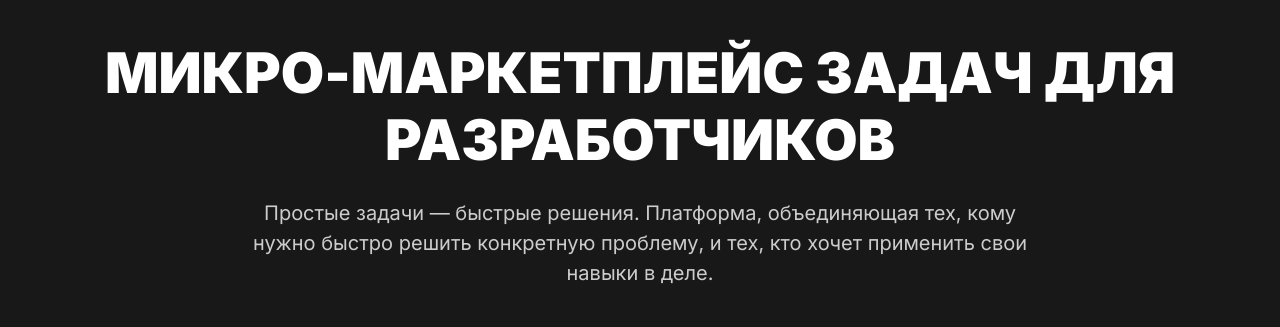
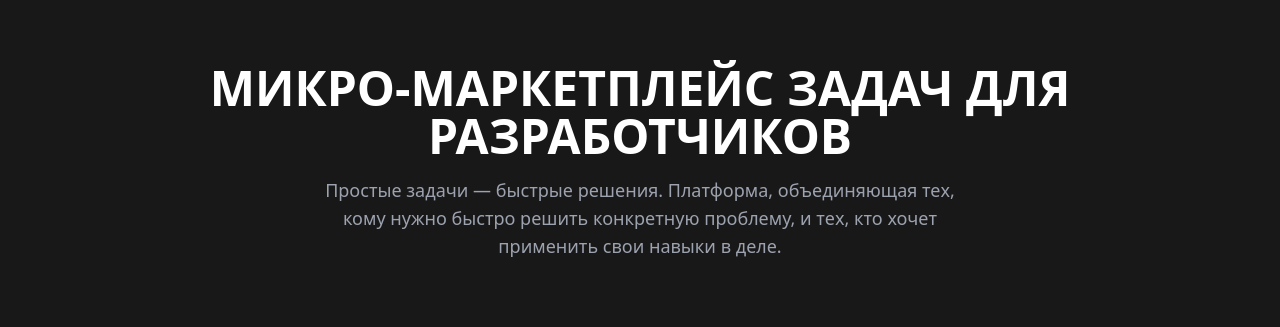
Before and after one commit to TimurKurilov/taskie, a Django app: page / in a window 1280 px wide. Shown: the part 61-388 px from the top of the page. Run offline with Django 5.2, Linux system fonts and the light colour scheme; some libraries are stand-ins or nearby versions.

Commit message:
update navbar

```diff
--- /dev/null
+++ b/taskie/templates/base.html
@@ -0,0 +1,77 @@
+<!DOCTYPE html>
+<html lang="en">
+<head>
+  <meta charset="UTF-8" />
+  <meta name="viewport" content="width=device-width, initial-scale=1.0" />
+  <title>{% block title %}Taskie{% endblock %}</title>
+
+  <script src="https://cdn.tailwindcss.com"></script>
+  <script>
+    tailwind.config = {
+      theme: {
+        extend: {
+          colors: {
+            navbar: "#191819",
+          },
+        },
+      },
+    };
+  </script>
+  <link rel="preconnect" href="https://fonts.googleapis.com">
+  <link rel="preconnect" href="https://fonts.gstatic.com" crossorigin>
+  <link href="https://fonts.googleapis.com/css2?family=Inter:wght@400;700;900&display=swap" rel="stylesheet">
+
+  {% load static %}
+  {% block extra_css %}{% endblock %}
+
+  <style>
+    body {
+      background-color: #191819;
+      color: #ffffff;
+    }
+  </style>
+</head>
+<body>
+
+  <!-- Навбар -->
+  <nav class="flex items-center justify-between px-6 py-4 bg-navbar border-b border-gray-700 text-white">
+    <a href="/"><div class="text-xl font-bold">Taskie</div></a>
+
+    <div class="flex items-center gap-5">
+      <a href="/tasks/" class="text-gray-400 hover:text-white" title="Список задач">
+        <svg xmlns="http://www.w3.org/2000/svg" class="h-6 w-6" fill="none"
+             viewBox="0 0 24 24" stroke="currentColor" stroke-width="1.5">
+          <path stroke-linecap="round" stroke-linejoin="round"
+                d="M9 5H7a2 2 0 00-2 2v12a2 2 0 002 2h10a2 2 0 002-2V7a2 2 0 00-2-2h-2M9 5a2 2 0 002 2h2a2 2 0 002-2M9 5a2 2 0 012-2h2a2 2 0 012 2" />
+        </svg>
+      </a>
+
+      <a href="/tasks/create/" class="text-gray-400 hover:text-white" title="Создать задачу">
+        <svg xmlns="http://www.w3.org/2000/svg" class="h-6 w-6" fill="none"
+             viewBox="0 0 24 24" stroke="currentColor" stroke-width="1.5">
+          <path stroke-linecap="round" stroke-linejoin="round"
+                d="M12 4v16m8-8H4" />
+        </svg>
+      </a>
+
+      {% if user.is_authenticated %}
+        <a href="/profile/{{ user.username }}">
+          <img class="w-8 h-8 rounded-full border border-gray-600"
+               src="https://www.gravatar.com/avatar/?d=mp"
+               alt="User avatar" />
+        </a>
+      {% else %}
+        <a href="/auth/login/">Log in</a>
+        <a href="/auth/register/">Register</a>
+      {% endif %}
+    </div>
+  </nav>
+
+  <!-- Контейнер для контента -->
+  <div class="p-6">
+    {% block content %}
+    {% endblock %}
+  </div>
+
+</body>
+</html>
--- a/taskie/templates/core/index.html
+++ b/taskie/templates/core/index.html
@@ -1,106 +1,12 @@
-<!DOCTYPE html>
-<html lang="en">
-<head>
-  <meta charset="UTF-8" />
-  <meta name="viewport" content="width=device-width, initial-scale=1.0" />
-  <title>Taskie</title>
+{% extends "base.html" %}
 
-  <script src="https://cdn.tailwindcss.com"></script>
-  <script>
-    tailwind.config = {
-      theme: {
-        extend: {
-          colors: {
-            navbar: "#191819",
-          },
-        },
-      },
-    };
-  </script>
-  <link rel="preconnect" href="https://fonts.googleapis.com">
-  <link rel="preconnect" href="https://fonts.gstatic.com" crossorigin>
-  <link href="https://fonts.googleapis.com/css2?family=Inter:wght@400;700;900&display=swap" rel="stylesheet">
-  <style>
-    body {
-      background-color: #191819;
-      color: #ffffff;
-    }
-    .header-container {
-      background-color: #191819;
-      padding: 2.5rem 1.25rem;
-      text-align: center;
-    }
-    .main-header {
-      font-family: 'Inter', sans-serif;
-      font-size: 3.5rem;
-      font-weight: 900;
-      line-height: 1.2;
-      color: #ffffff;
-      margin-bottom: 1.5rem;
-      text-align: center;
-    }
-    .sub-header {
-      font-family: 'Inter', sans-serif;
-      font-size: 1.25rem;
-      font-weight: 400;
-      line-height: 1.5;
-      color: #cccccc;
-      max-width: 800px;
-      margin: 0 auto;
-      text-align: center;
-    }
-  </style>
-</head>
-<body>
+{% block title %}Главная{% endblock %}
 
-  <nav class="flex items-center justify-between px-6 py-4 bg-navbar border-b border-gray-700 text-white">
-    <a href="localhost/"><div class="text-xl font-bold">Taskie</div></a>
-
-    <div class="flex items-center gap-5">
-      <!-- Ссылка на список задач /tasks/ -->
-      <a href="/tasks/" class="text-gray-400 hover:text-white" title="Список задач">
-        <svg xmlns="http://www.w3.org/2000/svg" class="h-6 w-6" fill="none"
-             viewBox="0 0 24 24" stroke="currentColor" stroke-width="1.5">
-          <path stroke-linecap="round" stroke-linejoin="round"
-                d="M9 5H7a2 2 0 00-2 2v12a2 2 0 002 2h10a2 2 0 002-2V7a2 2 0 00-2-2h-2M9 5a2 2 0 002 2h2a2 2 0 002-2M9 5a2 2 0 012-2h2a2 2 0 012 2" />
-        </svg>
-      </a>
-
-      <!-- Ссылка на создание задачи /tasks/create/ -->
-      <a href="/tasks/create/" class="text-gray-400 hover:text-white" title="Создать задачу">
-        <svg xmlns="http://www.w3.org/2000/svg" class="h-6 w-6" fill="none"
-             viewBox="0 0 24 24" stroke="currentColor" stroke-width="1.5">
-          <path stroke-linecap="round" stroke-linejoin="round"
-                d="M12 4v16m8-8H4" />
-        </svg>
-      </a>
-
-      {% if user.is_authenticated %}
-        <a href="/profile/{{ user.username }}">
-          <img class="w-8 h-8 rounded-full border border-gray-600"
-          src="https://www.gravatar.com/avatar/?d=mp"
-          alt="User avatar" />
-        </a>
-      {% else %}
-        <a href="/auth/login/">Log in</a>
-        <a href="/auth/register/">Register</a>
-      {% endif %}
-    </div>
-  </nav>
-
-  <!-- Новый заголовок -->
-  <div class="header-container">
-    <div class="main-header">
-      МИКРО-МАРКЕТПЛЕЙС ЗАДАЧ ДЛЯ РАЗРАБОТЧИКОВ
-    </div>
-    <div class="sub-header">
+{% block content %}
+  <div class="header-container text-center py-10">
+    <div class="main-header text-5xl font-extrabold">МИКРО-МАРКЕТПЛЕЙС ЗАДАЧ ДЛЯ РАЗРАБОТЧИКОВ</div>
+    <div class="sub-header text-lg text-gray-400 max-w-2xl mx-auto mt-4">
       Простые задачи — быстрые решения. Платформа, объединяющая тех, кому нужно быстро решить конкретную проблему, и тех, кто хочет применить свои навыки в деле.
     </div>
   </div>
-
-  <div class="p-6">
-    <!-- Здесь будет основной контент -->
-  </div>
-
-</body>
-</html>
+{% endblock %}
--- a/taskie/templates/profiles/edit_profile.html
+++ b/taskie/templates/profiles/edit_profile.html
@@ -1,4 +1,7 @@
+{% extends "base.html" %}
 {% load static %}
+
+{% block title %}{{user.username}}{% endblock %}
 <!DOCTYPE html>
 <html lang="ru">
 <head>
@@ -8,6 +11,7 @@
     <link rel="stylesheet" href="{% static 'css/edit.css' %}">
 </head>
 <body>
+    {% block content %}
     <div class="container mt-5">
         <h2 class="mb-4">Редактировать профиль: george</h2>
 
@@ -37,5 +41,6 @@
             <a href="/profile/{{ user.username }}" class="btn btn-secondary">Отмена</a>
         </form>
     </div>
+    {% endblock content %}
 </body>
 </html>
--- a/taskie/templates/profiles/profile.html
+++ b/taskie/templates/profiles/profile.html
@@ -1,5 +1,8 @@
+{% extends "base.html" %}
 {% load static %}
 <link rel="stylesheet" href="{% static 'css/profiles.css' %}">
+{% block title %}{{user.username}}{% endblock %}
+{% block content %}
 <div class="profile-container">
     <h2>Профиль: {{ user.username }}</h2>
     <p><strong>Тип:</strong> {{ user_profile.type }}</p>
@@ -8,4 +11,5 @@
     {% if user == request.user %}
         <a href="/profile/{{user.username}}/edit/">Редактировать профиль</a>
     {% endif %}
+    {% endblock content %}
 </div>
--- a/taskie/templates/tasks/task_info.html
+++ b/taskie/templates/tasks/task_info.html
@@ -1,4 +1,7 @@
+{% extends "base.html" %}
 {% load static %}
+
+{% block title %}{{task.title}}{% endblock %}
 <!DOCTYPE html>
 <html lang="ru">
 <head>
@@ -7,6 +10,7 @@
     <link rel="stylesheet" href="{% static 'css/task_info.css' %}">
 </head>
 <body>
+    {% block content %}
     <div class="task-container">
         <h1>{{ task.title }}</h1>
         <p class="description">{{ task.description }}</p>
@@ -15,5 +19,6 @@
         <div class="date">Создано: {{ task.created_at|date:"d.m.Y H:i" }}</div>
         {% endif %}
     </div>
+    {% endblock content %}
 </body>
 </html>
--- a/taskie/templates/tasks/task_list.html
+++ b/taskie/templates/tasks/task_list.html
@@ -1,4 +1,9 @@
+{% extends "base.html" %}
 {% load static %}
+
+{% block title %}Задачи{% endblock %}
+
+{% block content %}
 <link rel="stylesheet" href="{% static 'css/task_list.css' %}">
 
 <div class="leet-task-table">
@@ -37,3 +42,4 @@
     <p class="no-tasks">No tasks found.</p>
   {% endif %}
 </div>
+{% endblock %}
```
Also changed, not shown: taskie/templates/auth/logged_out.html (+7 -1 lines), taskie/templates/auth/login.html (+47 -6 lines), taskie/templates/auth/register.html (+48 -6 lines).
